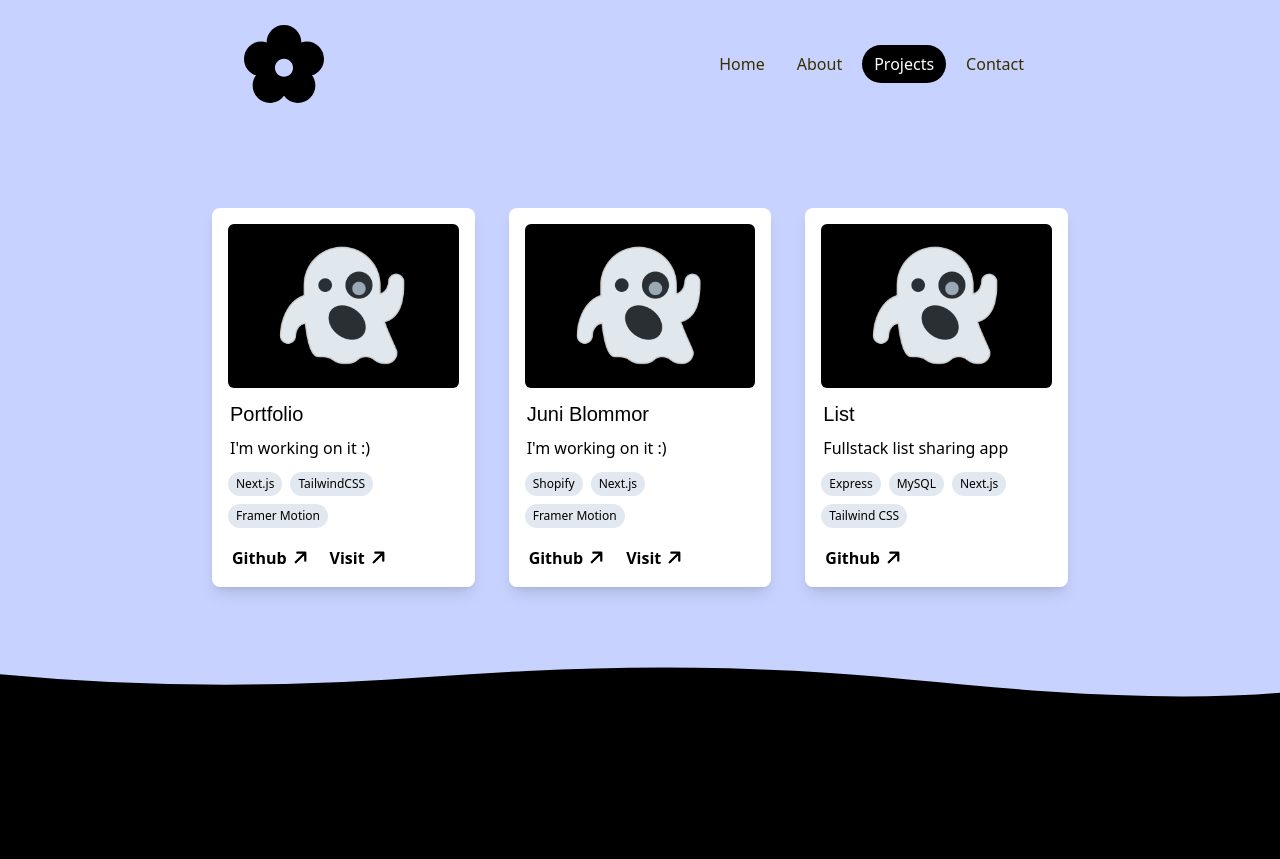
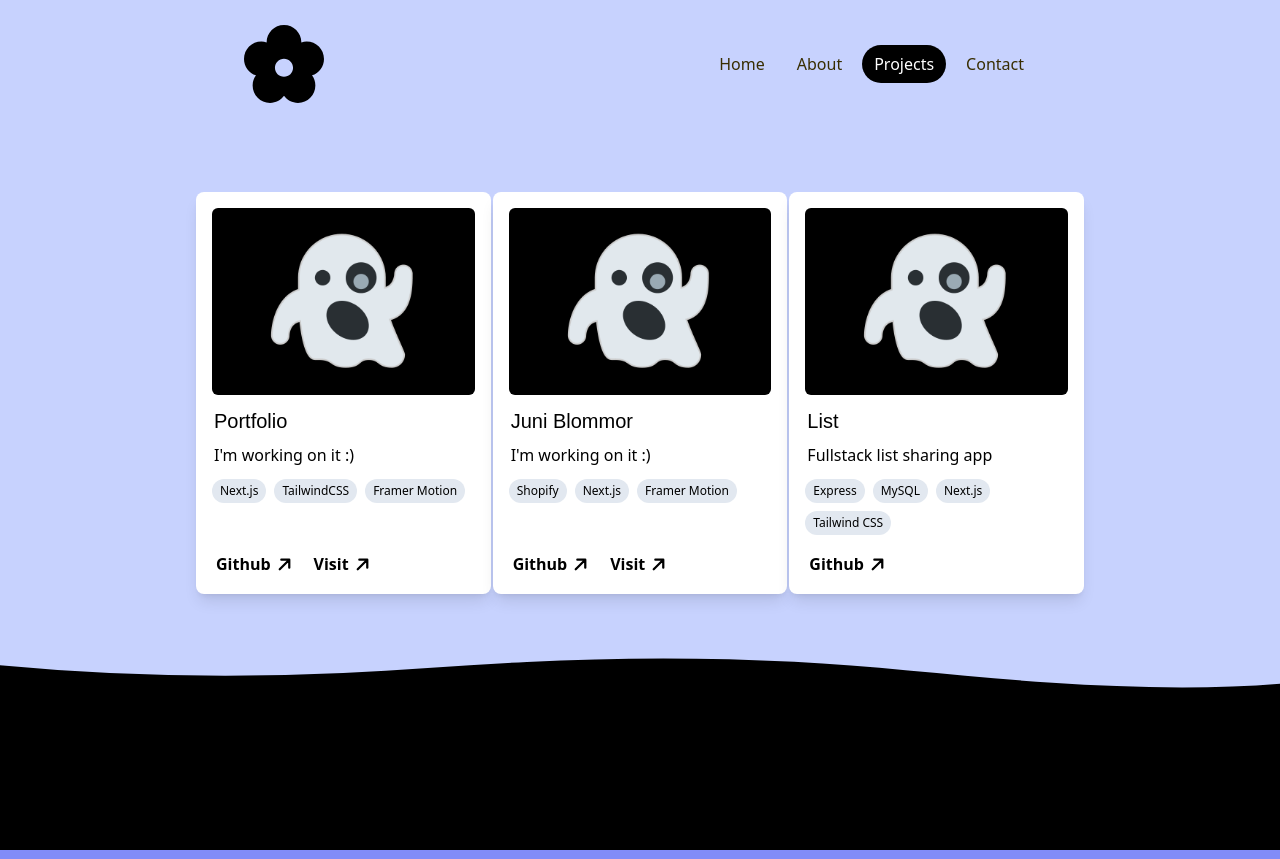
Before and after one commit to june7001/portfolio, a Next.js app: page /projects in a window 1280 px wide. Built offline with nearby package versions, Linux system fonts and the light colour scheme; a web font is replaced by a local one.

Commit message:
remove margin

```diff
--- a/components/ProjectCard.js
+++ b/components/ProjectCard.js
@@ -3,7 +3,7 @@
 
 export function ProjectCard({ project }) {
   return (
-    <div className="m-4 flex flex-col  rounded-lg bg-white p-4 shadow-lg">
+    <div className=" flex flex-col  rounded-lg bg-white p-4 shadow-lg">
       <Image
         src={project.img}
         alt={project.title}
```
